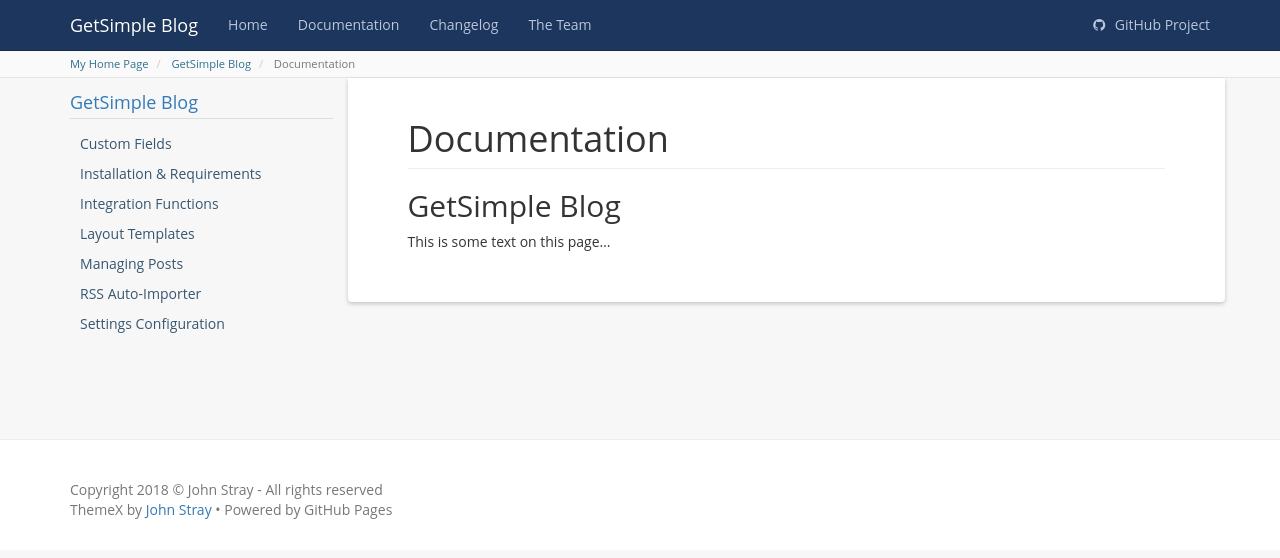
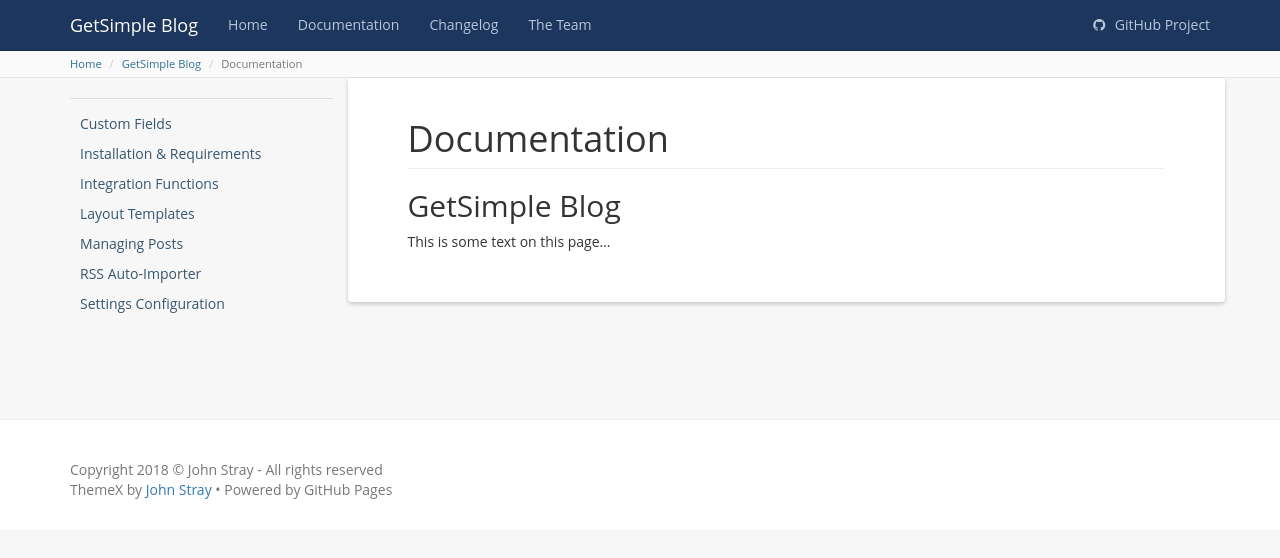
Before and after one commit to johnstray/johnstray.github.io, a Jekyll site: the page built from gs-blog/documentation/index.md, in a window 1280 px wide. Shown: the top 558 px of the page. Built offline with Jekyll 4.4.1, drawn with Linux system fonts in a browser that asks for light colours; part of the change alters nothing that is shown.

Commit message:
Changes to breadcrumbs

```diff
--- a/_includes/breadcrumbs.html
+++ b/_includes/breadcrumbs.html
@@ -1,24 +1,17 @@
-<ol class="breadcrumb" vocab="http://schema.org/" typeof="BreadcrumbList">
-    {% for crumb in breadcrumbs %}
-        {% if forloop.first and site.breadcrumbs.root.image %}
-            <li class="breadcrumb-item breadcrumb-item-icon" property="itemListElement" typeof="ListItem">
-                <a property="item" typeof="WebPage" href="{{ crumb.url | relative_url }}">
-                    <span class="icon" property="name"><i class="fa fa-home"></i></span>
-                    <meta property="position" content="{{ crumb.position }}" />
-                </a>
-            </li>{% continue %}
-        {% elsif forloop.last %}
-            <li class="breadcrumb-item" property="itemListElement" typeof="ListItem">
-                <span property="name">{{ crumb.title }}</span>
-                <meta property="position" content="{{ crumb.position }}" />
-            </li>
+{% assign crumbs = page.url | remove:'/index.html' | split:'/' %}
+<ol class="breadcrumb">
+    <li class="breadcrumb-item"><a href="/">Home</a></li>
+    {% for crumb in crumbs offset:1 %}
+        {% if forloop.last %}
+            <li class="breadcrumb-item active">{{ page.title }}</li>
         {% else %}
-            <li class="breadcrumb-item" property="itemListElement" typeof="ListItem">
-                <a property="item" typeof="WebPage" href="{{ crumb.url | relative_url }}">
-                    <span property="name">{{ crumb.title }}</span>
-                    <meta property="position" content="{{ crumb.position }}" />
-                </a>
-            </li>
+            {% assign crumb_limit = forloop.index | plus: 1 %}
+            {% capture crumburl %}{% for bcrumb in crumbs limit: crumb_limit %}{{ bcrumb | append:'/' }}{% endfor %}{% endcapture %}
+            {% for spage in site.pages %}
+                {% if spage.url == crumburl %}
+                    <li class="breadcrumb-item"><a href="">{{ spage.title }}</a></li>
+                {% endif %}
+            {% endfor %}
         {% endif %}
     {% endfor %}
 </ol>
--- a/_plugins/breadcrumbs.rb
+++ /dev/null
@@ -1,82 +0,0 @@
-require_relative 'drops/breadcrumb_item.rb'
-
-module Jekyll
-    module Breadcrumbs
-        @@config = {}
-        @@siteAddress = ""
-        @@sideAddresses = {}
-
-        def self.clearAddressCache
-            @@sideAddresses = {}
-        end
-
-        def self.loadAddressCache(site)
-            clearAddressCache
-            site.documents.each { |page| addAddressItem(page.url, page['crumbtitle'] || page['title'] || '') } # collection files including posts
-            site.pages.each { |page| addAddressItem(page.url, page['crumbtitle'] || page['title'] || '') } # pages
-            site.posts.docs.each { |page| addAddressItem(page.url, page['crumbtitle'] || page['title'] || '') } # posts
-        end
-
-        def self.addAddressItem(url, title)
-            key = createAddressCacheKey(url)
-            @@sideAddresses[key] = {:url => url, :title => title}
-        end
-
-        def self.findAddressItem(path)
-            key = createAddressCacheKey(path)
-            @@sideAddresses[key] if key
-        end
-
-        def self.createAddressCacheKey(path)
-            path.chomp("/").empty? ? "/" : path.chomp("/")
-        end
-
-        def self.buildSideBreadcrumbs(side, payload)
-            payload["breadcrumbs"] = []
-            return if side.url == @@siteAddress && root_hide === true
-
-            drop = Jekyll::Drops::BreadcrumbItem
-            position = 0
-
-            path = side.url.chomp("/").split(/(?=\/)/)
-            -1.upto(path.size - 1) do |int|
-                joined_path = int == -1 ? "" : path[0..int].join
-                item = findAddressItem(joined_path)
-                if item
-                    position += 1
-                    item[:position] = position
-                    item[:root_image] = root_image
-                    payload["breadcrumbs"] << drop.new(item)
-                end
-            end
-        end
-
-        # Config
-        def self.loadConfig(site)
-            config = site.config["breadcrumbs"] || {"root" => {"hide" => false, "image" => false}}
-            root = config["root"]
-            @@config[:root_hide] = root["hide"] || false
-            @@config[:root_image] = root["image"] || false
-
-            @@siteAddress = site.config["baseurl"] || "/"
-            @@siteAddress = "/" if @@siteAddress.empty?
-        end
-
-        def self.root_hide
-            @@config[:root_hide]
-        end
-
-        def self.root_image
-            @@config[:root_image]
-        end
-    end
-end
-
-Jekyll::Hooks.register :site, :pre_render do |site, payload|
-    Jekyll::Breadcrumbs::loadConfig(site)
-    Jekyll::Breadcrumbs::loadAddressCache(site)
-end
-
-Jekyll::Hooks.register [:pages, :documents], :pre_render do |side, payload|
-    Jekyll::Breadcrumbs::buildSideBreadcrumbs(side, payload)
-end
--- a/_plugins/drops/breadcrumb_item.rb
+++ /dev/null
@@ -1,28 +0,0 @@
-module Jekyll
-    module Drops
-        class BreadcrumbItem < Liquid::Drop
-            extend Forwardable
-
-            def initialize(side)
-                @side = side
-            end
-
-            def position
-                @side[:position]
-            end
-
-            def title
-                @side[:title]
-            end
-
-            def url
-                @side[:url]
-            end
-
-            def rootimage
-                @side[:root_image]
-            end
-
-        end
-    end
-end
```
